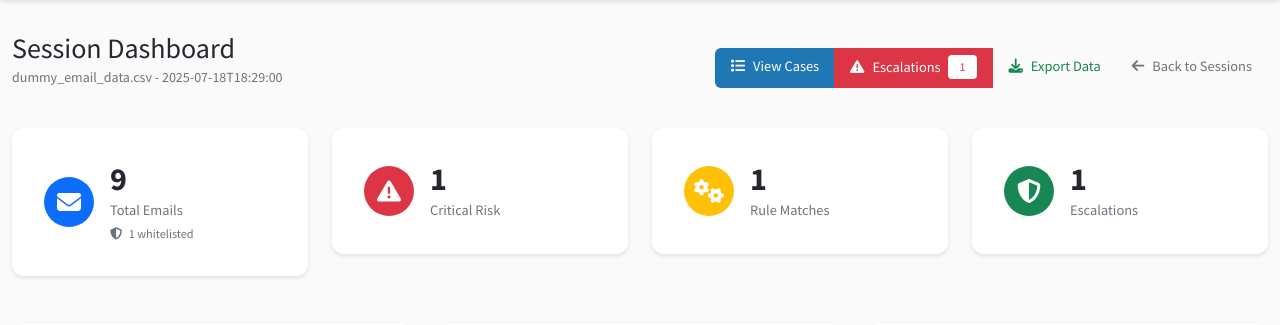
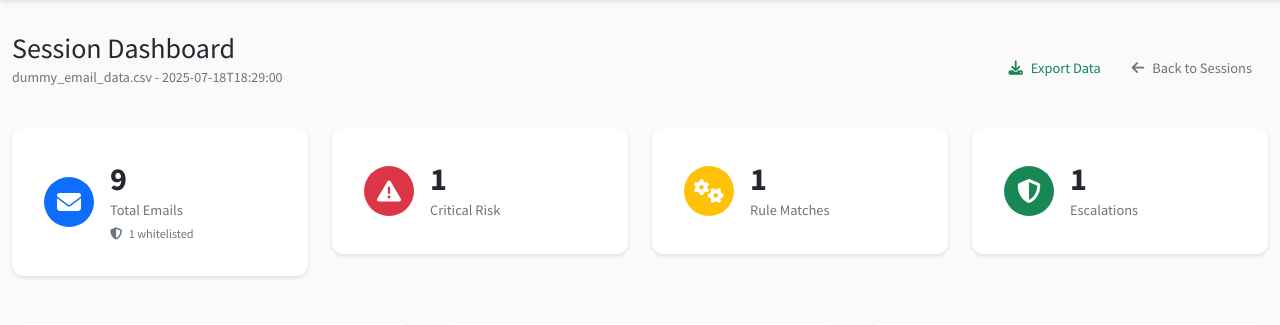
Before and after one commit to Rudolph001/Email_Guardian, a Flask app: page /dashboard/291ea6ce in a window 1280 px wide. Shown: the part 80-405 px from the top of the page. Run offline with Flask 3, Linux system fonts and the light colour scheme; some libraries are stand-ins or nearby versions.

Commit message:
Assistant checkpoint: Remove View Cases and Escalations buttons from dashboard
Assistant generated file changes:
- templates/dashboard.html: Remove View Cases and Escalations buttons from session dashboard

---

User prompt:

you can now remove thes from sesion dashboard  no more need for these

Replit-Commit-Author: Assistant
Replit-Commit-Session-Id: 676c7448-12a4-48c4-890e-21a67b3ab447

```diff
--- a/templates/dashboard.html
+++ b/templates/dashboard.html
@@ -11,17 +11,6 @@
                 <p class="text-muted">{{ session.filename }} - {{ session.created_at[:19] }}</p>
             </div>
             <div class="btn-group">
-                <a href="{{ url_for('case_management', session_id=session.session_id) }}"
-                   class="btn btn-primary">
-                    <i class="fas fa-list me-2"></i>View Cases
-                </a>
-                <a href="{{ url_for('escalation_dashboard', session_id=session.session_id) }}"
-                   class="btn btn-danger">
-                    <i class="fas fa-exclamation-triangle me-2"></i>Escalations
-                    <span class="badge bg-white text-danger ms-1">
-                        {{ escalated_count }}
-                    </span>
-                </a>
                 <a href="{{ url_for('export_session', session_id=session.session_id) }}"
                    class="btn btn-outline-success">
                     <i class="fas fa-download me-2"></i>Export Data
```
